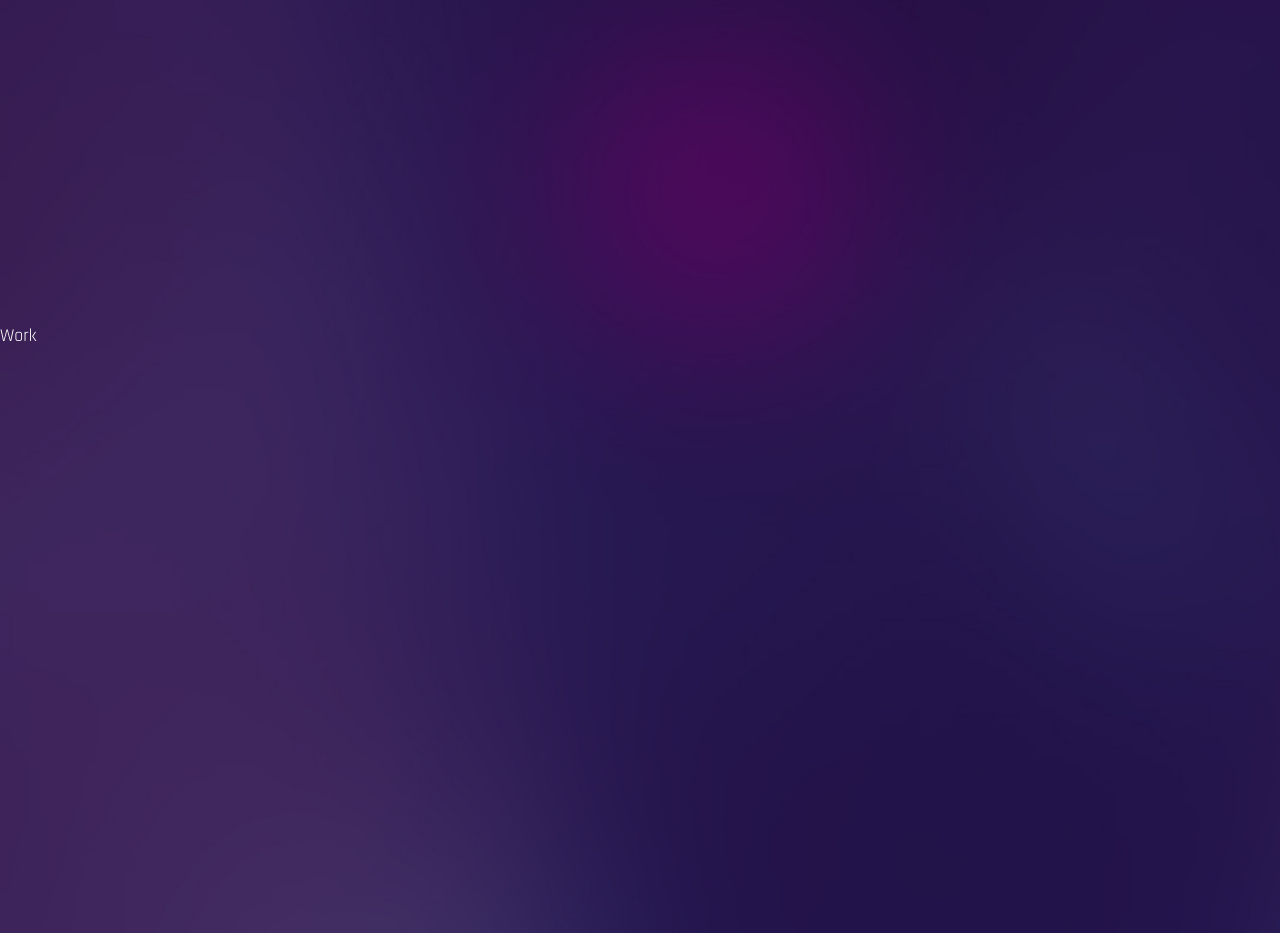
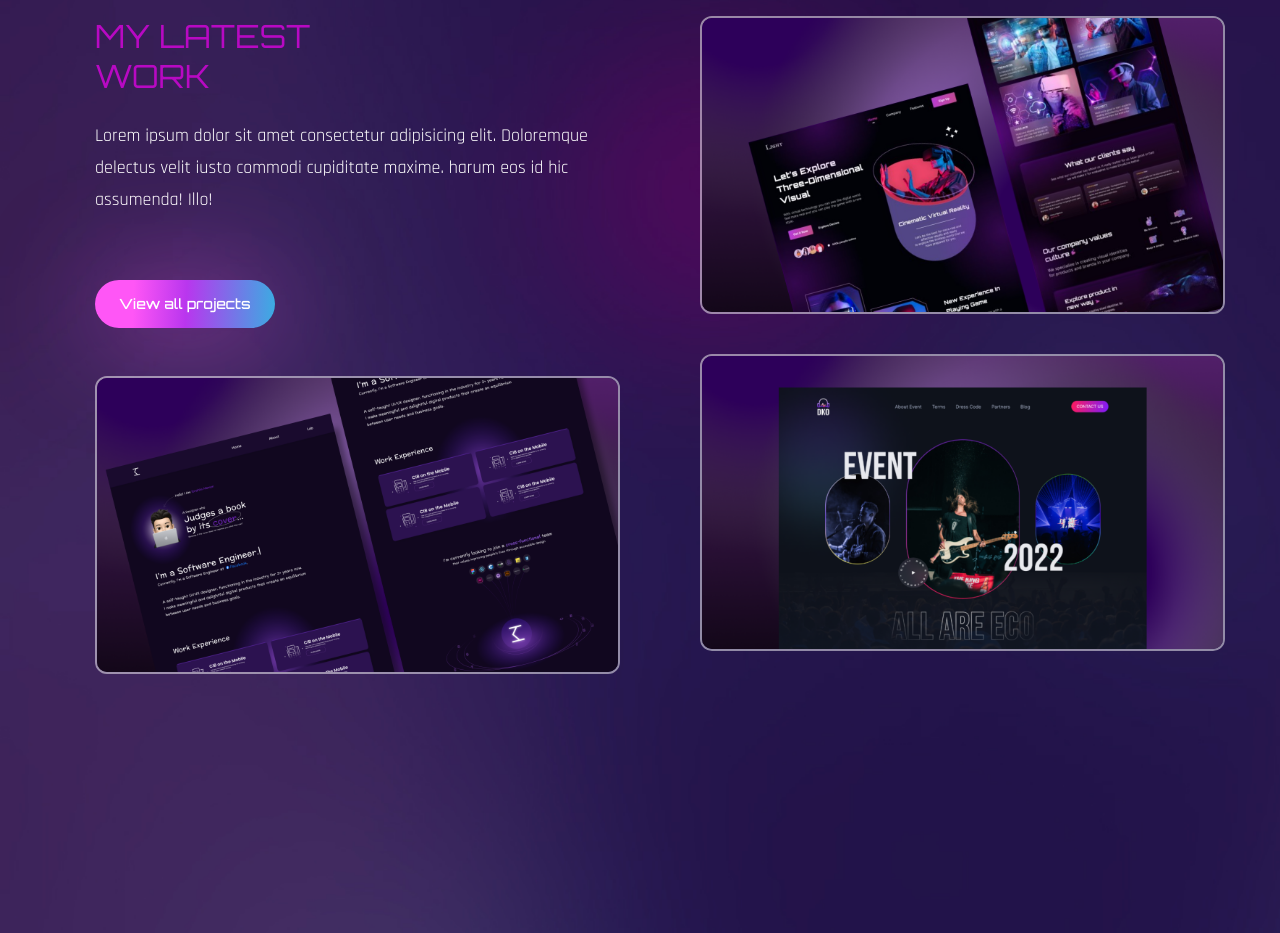
Before and after one commit to ZihadulIslam2/my-portfolio, a React (Create React App) app: page / in a window 1280 px wide. Shown: the part 2400-3333 px from the top of the page. Built offline with nearby package versions, Linux system fonts and the light colour scheme; a web font is replaced by a local one.

Commit message:
work site

```diff
--- a/src/components/Services.js
+++ b/src/components/Services.js
@@ -33,7 +33,13 @@ const Services = () => {
       <div className="container mx-auto">
         <div className="flex flex-col lg:flex-row">
           {/* text and image */}
-          <motion.div className="flex-1 lg:bg-services lg:bg-bottom bg-no-repeat mix-blend-lighten mb-12 lg:mb-0">
+          <motion.div
+            variants={fadeIn('right', 0.3)}
+            initial="hidden"
+            whileInView={'show'}
+            viewport={{ once: false, amount: 0.3 }}
+            className="flex-1 lg:bg-services lg:bg-bottom bg-no-repeat mix-blend-lighten mb-12 lg:mb-0"
+          >
             <h2 className="h2 text-accent mb-6 ">What I Do.</h2>
             <h3 className="h3 max-w-[455px] mb-16">
               I'm a freelancer Front-end and backe-end with one year of
@@ -42,7 +48,13 @@ const Services = () => {
             <button className="btn btn-sm">See my work</button>
           </motion.div>
           {/* services */}
-          <div className="flex-1">
+          <motion.div
+            variants={fadeIn('left', 0.5)}
+            initial="hidden"
+            whileInView={'show'}
+            viewport={{ once: false, amount: 0.5 }}
+            className="flex-1"
+          >
             {/* services list */}
             {Servicesdata.map((service, index) => {
               // distracture service
@@ -74,7 +86,7 @@ const Services = () => {
                 </div>
               )
             })}
-          </div>
+          </motion.div>
         </div>
       </div>
     </section>
--- a/src/components/Work.js
+++ b/src/components/Work.js
@@ -1,10 +1,102 @@
 import React from 'react'
+//motion
+import { motion } from 'framer-motion'
+//varients
+import { fadeIn } from '../variants'
+//img
+import Img1 from '../assets/portfolio-img1.png'
+import Img2 from '../assets/portfolio-img2.png'
+import Img3 from '../assets/portfolio-img3.png'
 
 const Work = () => {
   return (
-    <div className="section" id="work">
-      Work
-    </div>
+    <section className="section" id="work">
+      <div className="container mx-auto">
+        <div className="flex flex-col lg:flex-row gap-x-10">
+          <dir className="flex-1 flex flex-col gap-y-12 mb-10 lg:mb-0">
+            {/* text */}
+            <div>
+              <h2 className="h2 leading-tight text-accent">
+                My Latest <br /> work
+              </h2>
+              <p className="mx-w-sm mb-16">
+                Lorem ipsum dolor sit amet consectetur adipisicing elit.
+                Doloremque delectus velit iusto commodi cupiditate maxime. harum
+                eos id hic assumenda! Illo!
+              </p>
+              <button className="btn btn-sm">View all projects</button>
+            </div>
+            {/* image */}
+            <div
+              className="group relative overflow-hidden border-2 border-white/50 rounded-xl
+            "
+            >
+              {/* overlay */}
+              <div className="group-hover:bg-black/70 w-full h-full absolute z-40 transition-all duration-300"></div>
+              {/* img */}
+              <img
+                className="group-hover:scale-125 transition-all duration-500"
+                src={Img1}
+                alt=""
+              />
+              {/* pretitle */}
+              <div className="absolute -bottom-full left-12 group-hover:bottom-24 transition-all duration-500 z-50">
+                <span className="text-gradient">Ui ux designer</span>
+              </div>
+              {/* title */}
+              <div className="absolute -bottom-full left-12 group-hover:bottom-14 transition-all duration-700 z-50">
+                <span className="text-3xl text-white">Project title</span>
+              </div>
+            </div>
+          </dir>
+          <dir className="flex-1 flex flex-col gap-y-10">
+            {/* image 2 */}
+            <div
+              className="group relative overflow-hidden border-2 border-white/50 rounded-xl
+            "
+            >
+              {/* overlay */}
+              <div className="group-hover:bg-black/70 w-full h-full absolute z-40 transition-all duration-300"></div>
+              {/* img */}
+              <img
+                className="group-hover:scale-125 transition-all duration-500"
+                src={Img2}
+                alt=""
+              />
+              {/* pretitle */}
+              <div className="absolute -bottom-full left-12 group-hover:bottom-24 transition-all duration-500 z-50">
+                <span className="text-gradient">Ui ux designer</span>
+              </div>
+              {/* title */}
+              <div className="absolute -bottom-full left-12 group-hover:bottom-14 transition-all duration-700 z-50">
+                <span className="text-3xl text-white">Project title</span>
+              </div>
+            </div>
+            <div
+              className="group relative overflow-hidden border-2 border-white/50 rounded-xl
+            "
+            >
+              {/* overlay */}
+              <div className="group-hover:bg-black/70 w-full h-full absolute z-40 transition-all duration-300"></div>
+              {/* img */}
+              <img
+                className="group-hover:scale-125 transition-all duration-500"
+                src={Img3}
+                alt=""
+              />
+              {/* pretitle */}
+              <div className="absolute -bottom-full left-12 group-hover:bottom-24 transition-all duration-500 z-50">
+                <span className="text-gradient">Ui ux designer</span>
+              </div>
+              {/* title */}
+              <div className="absolute -bottom-full left-12 group-hover:bottom-14 transition-all duration-700 z-50">
+                <span className="text-3xl text-white">Project title</span>
+              </div>
+            </div>
+          </dir>
+        </div>
+      </div>
+    </section>
   )
 }
 
```
